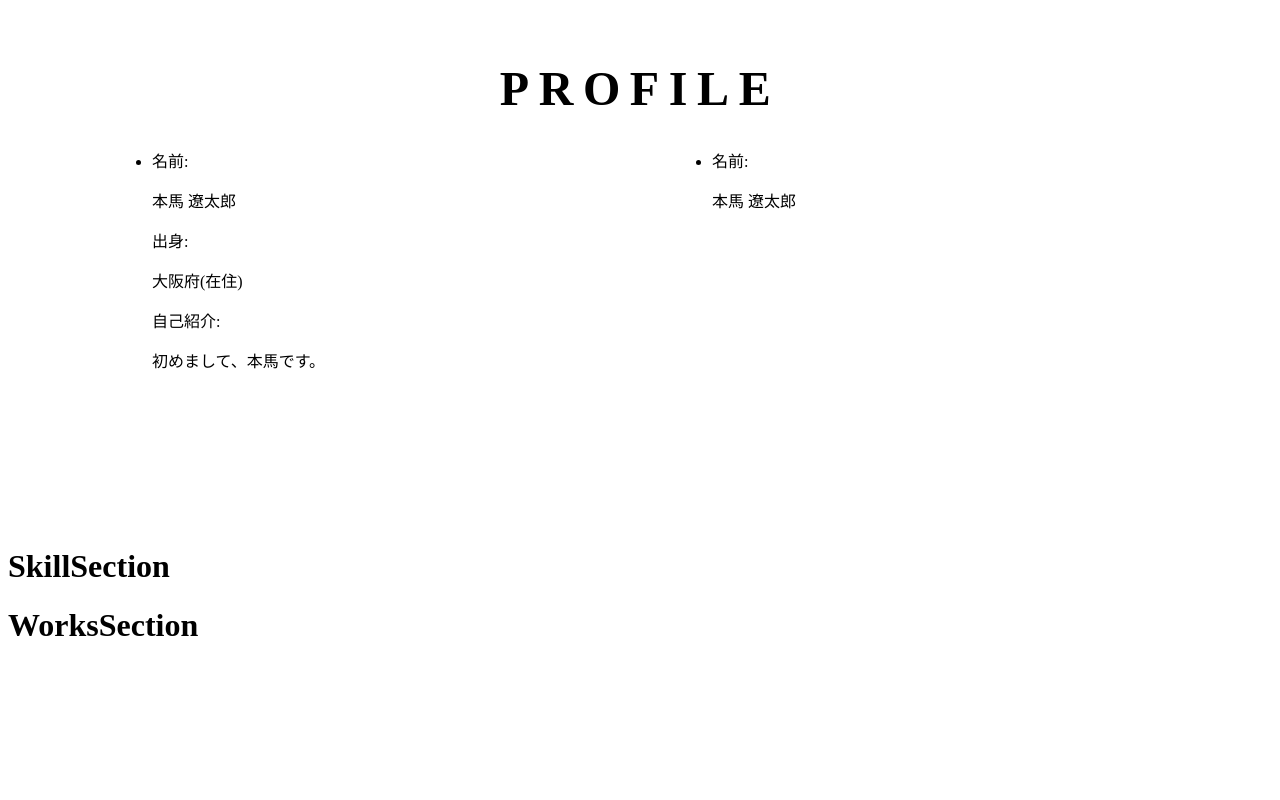
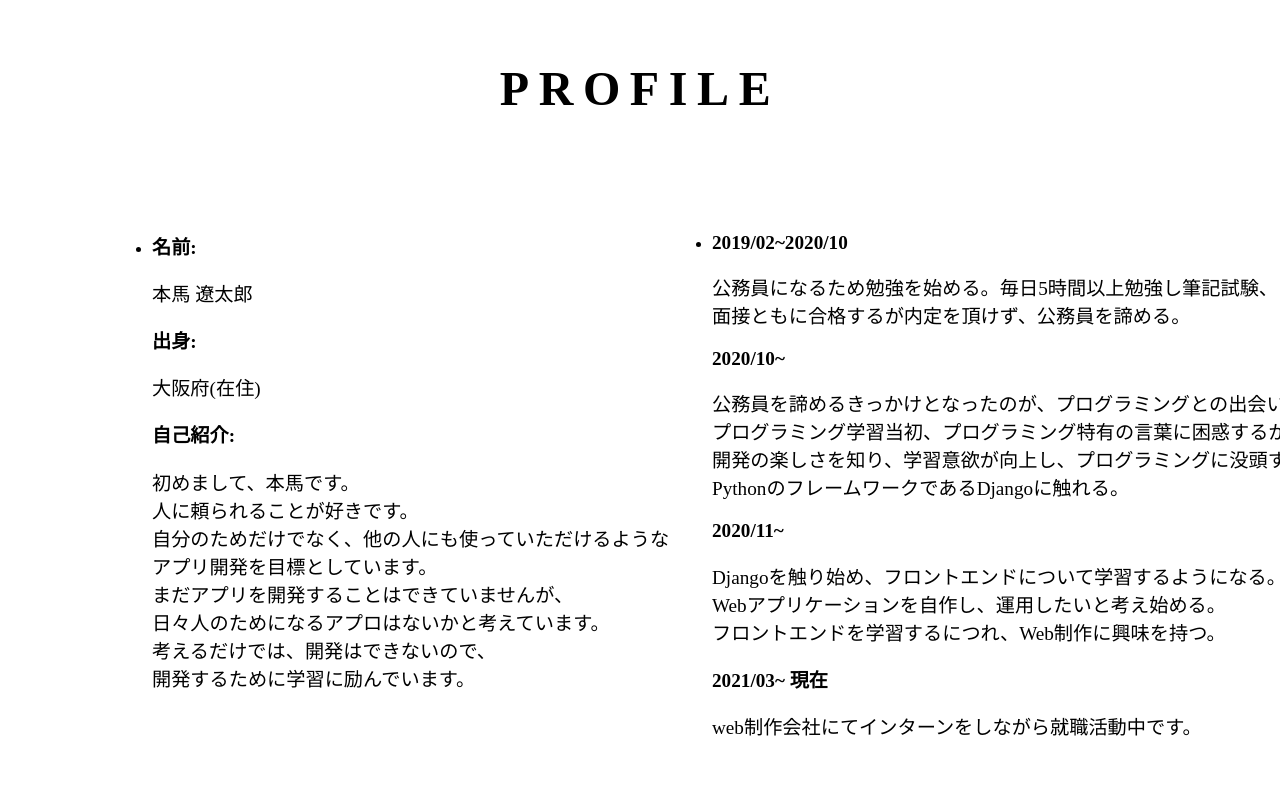
Before and after one commit to RajikuBlanc/next-myportfolio, a Next.js app: page /Top in a window 1280 px wide. Shown: the part 1040-1840 px from the top of the page. Before the commit the page ends 1705 px from the top, so only its background shows below. Built offline with nearby package versions, Linux system fonts and the light colour scheme.

Commit message:
commit profileText

```diff
--- /dev/null
+++ b/components/atoms/Ptext.jsx
@@ -0,0 +1,5 @@
+import styled from 'styled-components';
+
+export default function Ptext({ text }) {
+  return <p>{text}</p>;
+}
--- a/components/top/ProfileSection/ProfileSection.jsx
+++ b/components/top/ProfileSection/ProfileSection.jsx
@@ -1,6 +1,7 @@
 import SectionTitle from '../../atoms/SectionTitle';
 import ProfileText from './ProfileText';
 import styled from 'styled-components';
+import Ptext from '../../atoms/Ptext';
 
 export default function ProfileSection() {
   return (
@@ -11,10 +12,38 @@ export default function ProfileSection() {
           <Item_li>
             <ProfileText headding="名前:" text="本馬 遼太郎" />
             <ProfileText headding="出身:" text="大阪府(在住)" />
-            <ProfileText headding="自己紹介:" text="初めまして、本馬です。" />
+            <ProfileText
+              headding="自己紹介:"
+              text="初めまして、本馬です。
+人に頼られることが好きです。
+自分のためだけでなく、他の人にも使っていただけるような
+アプリ開発を目標としています。
+まだアプリを開発することはできていませんが、
+日々人のためになるアプロはないかと考えています。
+考えるだけでは、開発はできないので、
+開発するために学習に励んでいます。"
+            />
           </Item_li>
           <Item_li>
-            <ProfileText headding="名前:" text="本馬 遼太郎" />
+            <ProfileText
+              headding="2019/02~2020/10"
+              text="公務員になるため勉強を始める。毎日5時間以上勉強し筆記試験、
+面接ともに合格するが内定を頂けず、公務員を諦める。"
+            />
+            <ProfileText
+              headding="2020/10~"
+              text="公務員を諦めるきっかけとなったのが、プログラミングとの出会い。
+プログラミング学習当初、プログラミング特有の言葉に困惑するが、
+開発の楽しさを知り、学習意欲が向上し、プログラミングに没頭する。
+PythonのフレームワークであるDjangoに触れる。"
+            />
+            <ProfileText
+              headding="2020/11~"
+              text="Djangoを触り始め、フロントエンドについて学習するようになる。
+Webアプリケーションを自作し、運用したいと考え始める。
+フロントエンドを学習するにつれ、Web制作に興味を持つ。"
+            />
+            <ProfileText headding="2021/03~ 現在" text="web制作会社にてインターンをしながら就職活動中です。" />
           </Item_li>
         </List_ul>
       </div>
@@ -29,6 +58,9 @@ const Profile_section = styled.section`
 const List_ul = styled.ul`
   display: flex;
   padding-left: 9rem;
+  padding-top: 5rem;
+  padding-bottom: 5rem;
+  border: 1px solid var(--white);
 `;
 const Item_li = styled.li`
   width: 50%;
--- a/components/top/ProfileSection/ProfileText.jsx
+++ b/components/top/ProfileSection/ProfileText.jsx
@@ -3,7 +3,7 @@ import styled from 'styled-components';
 export default function ProfileText({ headding, text }) {
   return (
     <ProfileText_div>
-      <p>{headding}</p>
+      <Headding_p>{headding}</Headding_p>
       <Description_p>{text}</Description_p>
     </ProfileText_div>
   );
@@ -11,6 +11,13 @@ export default function ProfileText({ headding, text }) {
 
 const ProfileText_div = styled.div``;
 
+const Headding_p = styled.p`
+  margin-bottom: 0.5rem;
+  font-weight: bold;
+  font-size: 1.2rem;
+`;
 const Description_p = styled.p`
   white-space: pre;
+  margin-bottom: 1rem;
+  font-size: 1.2rem;
 `;
```
